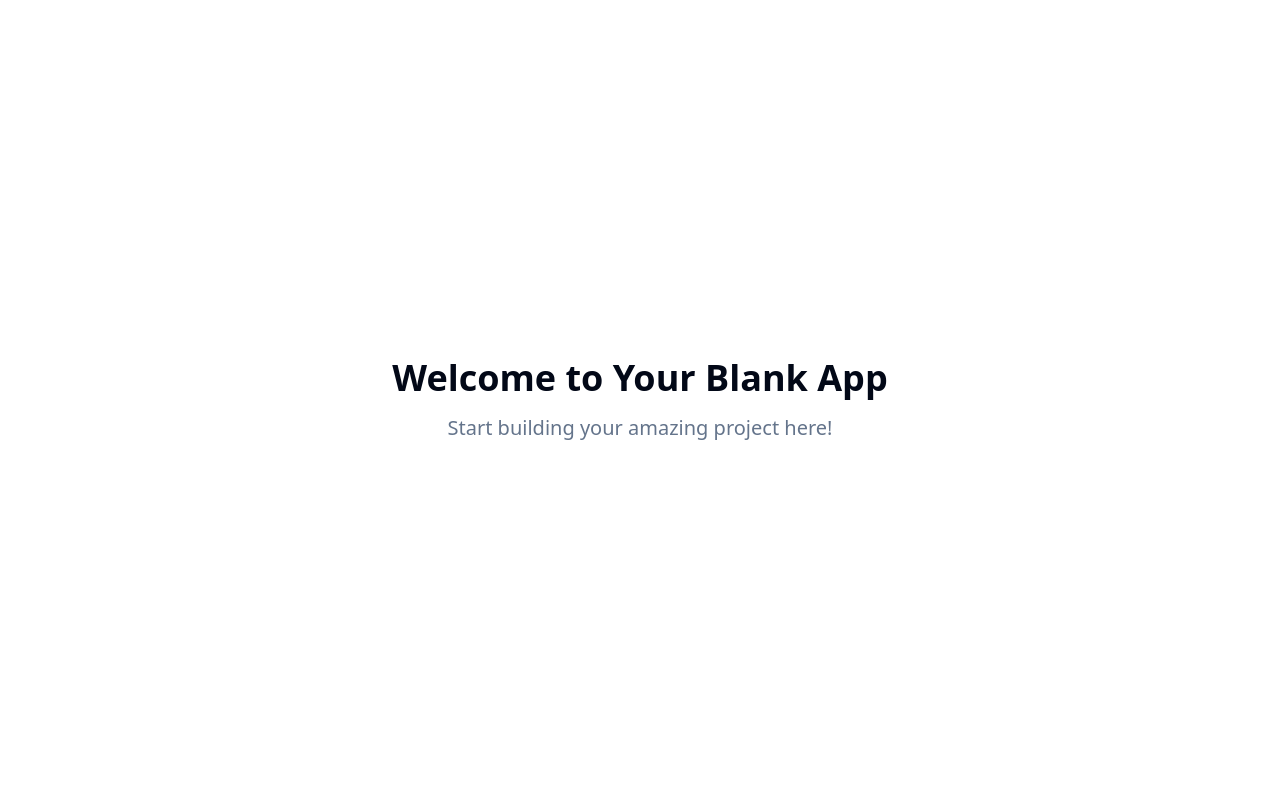
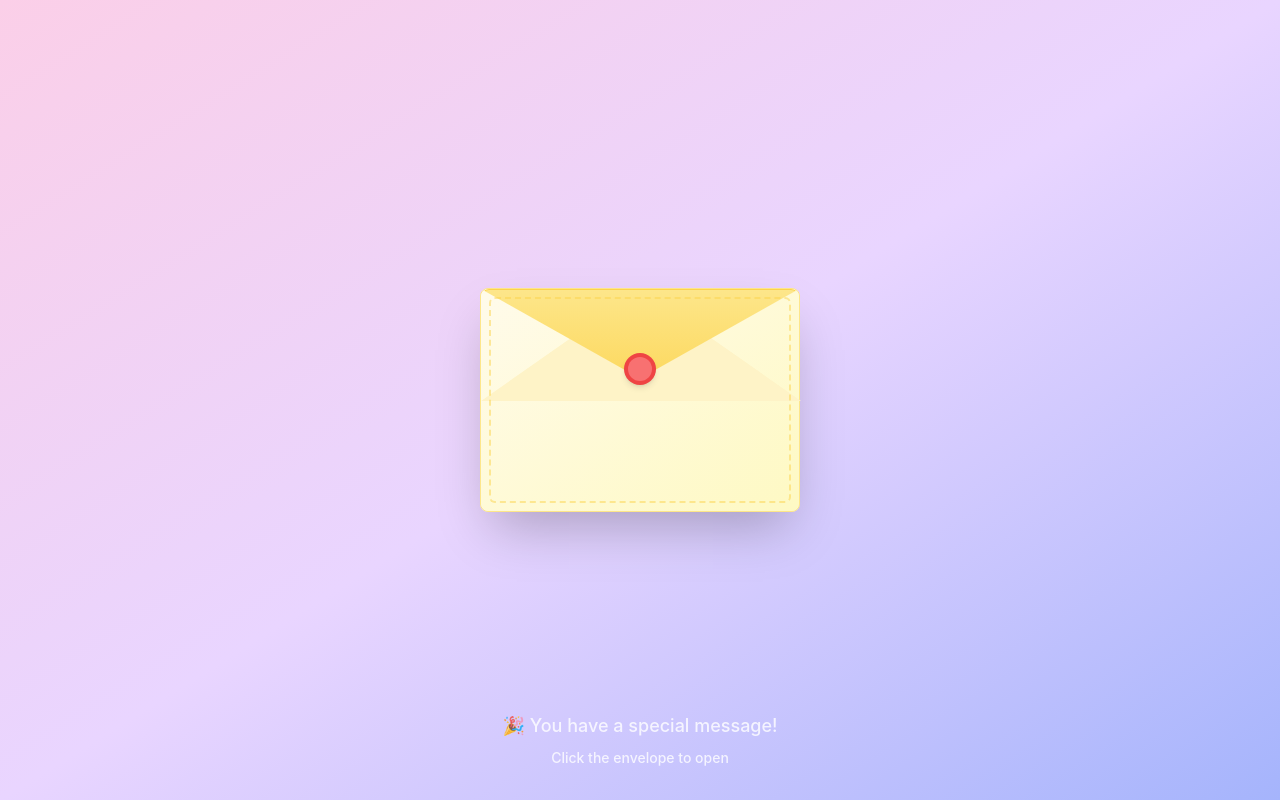
Before and after one commit to Robs-Git-Hub/envelope-surprise-confetti-blast, a React (Vite) app: page / in a window 1280 px wide. Built offline with nearby package versions, Linux system fonts and the light colour scheme.

Commit message:
feat: Implement birthday card app
Implement the core features of the birthday card app, including the interactive envelope reveal, 3D animation, confetti burst, and card display.

```diff
--- a/index.html
+++ b/index.html
@@ -1,14 +1,15 @@
+
 <!DOCTYPE html>
 <html lang="en">
   <head>
     <meta charset="UTF-8" />
     <meta name="viewport" content="width=device-width, initial-scale=1.0" />
-    <title>envelope-surprise-confetti-blast</title>
-    <meta name="description" content="Lovable Generated Project" />
+    <title>Birthday Envelope Surprise</title>
+    <meta name="description" content="Interactive Birthday Card with Confetti Surprise" />
     <meta name="author" content="Lovable" />
 
-    <meta property="og:title" content="envelope-surprise-confetti-blast" />
-    <meta property="og:description" content="Lovable Generated Project" />
+    <meta property="og:title" content="Birthday Envelope Surprise" />
+    <meta property="og:description" content="Interactive Birthday Card with Confetti Surprise" />
     <meta property="og:type" content="website" />
     <meta property="og:image" content="https://lovable.dev/opengraph-image-p98pqg.png" />
 
--- /dev/null
+++ b/src/components/BirthdayCard.tsx
@@ -0,0 +1,62 @@
+
+import { useEffect, useState } from "react";
+
+const BirthdayCard = () => {
+  const [isVisible, setIsVisible] = useState(false);
+
+  useEffect(() => {
+    setIsVisible(true);
+  }, []);
+
+  return (
+    <div className={`
+      absolute top-16 left-1/2 transform -translate-x-1/2
+      transition-all duration-1000 ease-out
+      ${isVisible ? 'translate-y-0 opacity-100' : 'translate-y-full opacity-0'}
+    `}>
+      <div className="w-72 h-96 bg-white rounded-xl shadow-2xl border border-gray-200 overflow-hidden">
+        {/* Card Header */}
+        <div className="bg-gradient-to-r from-blue-500 to-purple-600 h-16 flex items-center justify-center">
+          <h1 className="text-white text-xl font-bold tracking-wide">Happy Birthday! 🎂</h1>
+        </div>
+
+        {/* Card Content */}
+        <div className="p-6 text-center space-y-4">
+          {/* Friend Image Placeholder */}
+          <div className="w-32 h-32 mx-auto bg-gradient-to-br from-pink-200 to-purple-300 rounded-full shadow-lg flex items-center justify-center">
+            <div className="text-4xl">👥</div>
+          </div>
+
+          {/* Birthday Message */}
+          <div className="space-y-3 text-gray-800">
+            <p className="text-lg font-semibold text-blue-600">
+              Happy birthday mate.
+            </p>
+            <p className="text-base">
+              Ready for your next escape room?
+            </p>
+            <p className="text-base font-medium">
+              Have a great day, Rob
+            </p>
+          </div>
+
+          {/* Decorative Elements */}
+          <div className="flex justify-center space-x-2 text-2xl mt-4">
+            <span className="animate-bounce">🎉</span>
+            <span className="animate-bounce delay-100">🎈</span>
+            <span className="animate-bounce delay-200">🎁</span>
+          </div>
+        </div>
+
+        {/* Card Footer */}
+        <div className="bg-gray-50 p-4 text-center">
+          <p className="text-sm text-gray-500 italic">
+            "Another year of awesome adventures!"
+          </p>
+        </div>
+      </div>
+    </div>
+  );
+};
+
+export default BirthdayCard;
--- /dev/null
+++ b/src/components/Confetti.tsx
@@ -0,0 +1,89 @@
+
+import { useEffect, useState } from "react";
+
+interface ConfettiPiece {
+  id: number;
+  x: number;
+  y: number;
+  rotation: number;
+  color: string;
+  size: number;
+  velocityX: number;
+  velocityY: number;
+  rotationSpeed: number;
+}
+
+const Confetti = () => {
+  const [confettiPieces, setConfettiPieces] = useState<ConfettiPiece[]>([]);
+
+  const colors = [
+    '#FF6B6B', '#4ECDC4', '#45B7D1', '#96CEB4',
+    '#FFEAA7', '#DDA0DD', '#98D8E8', '#F7DC6F'
+  ];
+
+  const createConfettiPiece = (id: number): ConfettiPiece => ({
+    id,
+    x: Math.random() * window.innerWidth,
+    y: -10,
+    rotation: Math.random() * 360,
+    color: colors[Math.floor(Math.random() * colors.length)],
+    size: Math.random() * 8 + 4,
+    velocityX: (Math.random() - 0.5) * 4,
+    velocityY: Math.random() * 3 + 2,
+    rotationSpeed: (Math.random() - 0.5) * 10,
+  });
+
+  useEffect(() => {
+    // Create initial confetti burst
+    const initialConfetti = Array.from({ length: 50 }, (_, i) =>
+      createConfettiPiece(i)
+    );
+    setConfettiPieces(initialConfetti);
+
+    // Animation loop
+    const animationInterval = setInterval(() => {
+      setConfettiPieces(prev =>
+        prev.map(piece => ({
+          ...piece,
+          x: piece.x + piece.velocityX,
+          y: piece.y + piece.velocityY,
+          rotation: piece.rotation + piece.rotationSpeed,
+          velocityY: piece.velocityY + 0.1, // gravity
+        })).filter(piece => piece.y < window.innerHeight + 100)
+      );
+    }, 16);
+
+    // Clean up after 5 seconds
+    const cleanupTimeout = setTimeout(() => {
+      clearInterval(animationInterval);
+      setConfettiPieces([]);
+    }, 5000);
+
+    return () => {
+      clearInterval(animationInterval);
+      clearTimeout(cleanupTimeout);
+    };
+  }, []);
+
+  return (
+    <div className="fixed inset-0 pointer-events-none z-50">
+      {confettiPieces.map(piece => (
+        <div
+          key={piece.id}
+          className="absolute transition-none"
+          style={{
+            left: `${piece.x}px`,
+            top: `${piece.y}px`,
+            width: `${piece.size}px`,
+            height: `${piece.size}px`,
+            backgroundColor: piece.color,
+            transform: `rotate(${piece.rotation}deg)`,
+            borderRadius: Math.random() > 0.5 ? '50%' : '0%',
+          }}
+        />
+      ))}
+    </div>
+  );
+};
+
+export default Confetti;
--- /dev/null
+++ b/src/components/Envelope.tsx
@@ -0,0 +1,59 @@
+
+import { cn } from "@/lib/utils";
+
+interface EnvelopeProps {
+  isOpen: boolean;
+  onClick: () => void;
+}
+
+const Envelope = ({ isOpen, onClick }: EnvelopeProps) => {
+  return (
+    <div
+      className="relative cursor-pointer transform transition-all duration-500 hover:scale-105"
+      onClick={onClick}
+      style={{ perspective: "1000px" }}
+    >
+      {/* Envelope Body */}
+      <div className="relative w-80 h-56 bg-gradient-to-br from-amber-50 to-yellow-100 rounded-lg shadow-2xl border border-amber-200">
+        {/* Envelope Back */}
+        <div className="absolute inset-0 bg-gradient-to-br from-amber-50 to-yellow-100 rounded-lg" />
+
+        {/* Envelope Front Triangular Flaps */}
+        <div className="absolute inset-0">
+          {/* Left Triangle */}
+          <div className="absolute top-0 left-0 w-0 h-0 border-l-[160px] border-l-transparent border-r-[160px] border-r-transparent border-b-[112px] border-b-amber-100" />
+        </div>
+
+        {/* Top Flap */}
+        <div
+          className={cn(
+            "absolute top-0 left-0 w-full origin-top transition-all duration-700 ease-out",
+            isOpen ? "rotate-x-180" : "rotate-x-0"
+          )}
+          style={{
+            transformStyle: "preserve-3d",
+            clipPath: "polygon(0 0, 100% 0, 50% 70%)"
+          }}
+        >
+          <div className="w-full h-32 bg-gradient-to-b from-amber-200 to-amber-300 shadow-lg border border-amber-300 rounded-t-lg" />
+        </div>
+
+        {/* Envelope Seal */}
+        <div className={cn(
+          "absolute top-16 left-1/2 transform -translate-x-1/2 w-8 h-8 bg-red-500 rounded-full shadow-md transition-all duration-500",
+          isOpen ? "opacity-50 scale-75" : "opacity-100 scale-100"
+        )}>
+          <div className="absolute inset-1 bg-red-400 rounded-full" />
+        </div>
+
+        {/* Decorative Border */}
+        <div className="absolute inset-2 border-2 border-dashed border-amber-300/50 rounded-md" />
+      </div>
+
+      {/* Hover Glow Effect */}
+      <div className="absolute inset-0 bg-gradient-to-br from-yellow-300/20 to-amber-300/20 rounded-lg opacity-0 hover:opacity-100 transition-opacity duration-300 pointer-events-none" />
+    </div>
+  );
+};
+
+export default Envelope;
--- a/src/index.css
+++ b/src/index.css
@@ -1,3 +1,4 @@
+
 @tailwind base;
 @tailwind components;
 @tailwind utilities;
@@ -37,19 +38,12 @@
     --radius: 0.5rem;
 
     --sidebar-background: 0 0% 98%;
-
     --sidebar-foreground: 240 5.3% 26.1%;
-
     --sidebar-primary: 240 5.9% 10%;
-
     --sidebar-primary-foreground: 0 0% 98%;
-
     --sidebar-accent: 240 4.8% 95.9%;
-
     --sidebar-accent-foreground: 240 5.9% 10%;
-
     --sidebar-border: 220 13% 91%;
-
     --sidebar-ring: 217.2 91.2% 59.8%;
   }
 
@@ -99,5 +93,43 @@
 
   body {
     @apply bg-background text-foreground;
+    font-family: 'Inter', system-ui, -apple-system, sans-serif;
   }
 }
+
+/* Custom 3D Transform Utilities */
+@layer utilities {
+  .rotate-x-0 {
+    transform: rotateX(0deg);
+  }
+
+  .rotate-x-180 {
+    transform: rotateX(-180deg);
+  }
+
+  .preserve-3d {
+    transform-style: preserve-3d;
+  }
+
+  .perspective-1000 {
+    perspective: 1000px;
+  }
+}
+
+/* Smooth animations */
+@layer components {
+  .birthday-card-enter {
+    animation: slideUpFadeIn 1s ease-out forwards;
+  }
+}
+
+@keyframes slideUpFadeIn {
+  from {
+    transform: translateY(100%) translateX(-50%);
+    opacity: 0;
+  }
+  to {
+    transform: translateY(0) translateX(-50%);
+    opacity: 1;
+  }
+}
--- a/src/pages/Index.tsx
+++ b/src/pages/Index.tsx
@@ -1,12 +1,46 @@
-// Update this page (the content is just a fallback if you fail to update the page)
+
+import { useState } from "react";
+import Envelope from "@/components/Envelope";
+import BirthdayCard from "@/components/BirthdayCard";
+import Confetti from "@/components/Confetti";
 
 const Index = () => {
+  const [isEnvelopeOpen, setIsEnvelopeOpen] = useState(false);
+  const [showCard, setShowCard] = useState(false);
+  const [showConfetti, setShowConfetti] = useState(false);
+
+  const handleEnvelopeClick = () => {
+    if (!isEnvelopeOpen) {
+      setIsEnvelopeOpen(true);
+      // Delay card appearance to sync with envelope animation
+      setTimeout(() => {
+        setShowCard(true);
+        setShowConfetti(true);
+      }, 800);
+    }
+  };
+
   return (
-    <div className="min-h-screen flex items-center justify-center bg-background">
-      <div className="text-center">
-        <h1 className="text-4xl font-bold mb-4">Welcome to Your Blank App</h1>
-        <p className="text-xl text-muted-foreground">Start building your amazing project here!</p>
+    <div className="min-h-screen bg-gradient-to-br from-pink-200 via-purple-200 to-indigo-300 flex items-center justify-center p-4 overflow-hidden">
+      {showConfetti && <Confetti />}
+
+      <div className="relative">
+        <Envelope
+          isOpen={isEnvelopeOpen}
+          onClick={handleEnvelopeClick}
+        />
+
+        {showCard && (
+          <BirthdayCard />
+        )}
       </div>
+
+      {!isEnvelopeOpen && (
+        <div className="absolute bottom-8 text-center text-white/80 font-medium">
+          <p className="text-lg mb-2">🎉 You have a special message!</p>
+          <p className="text-sm">Click the envelope to open</p>
+        </div>
+      )}
     </div>
   );
 };
```
